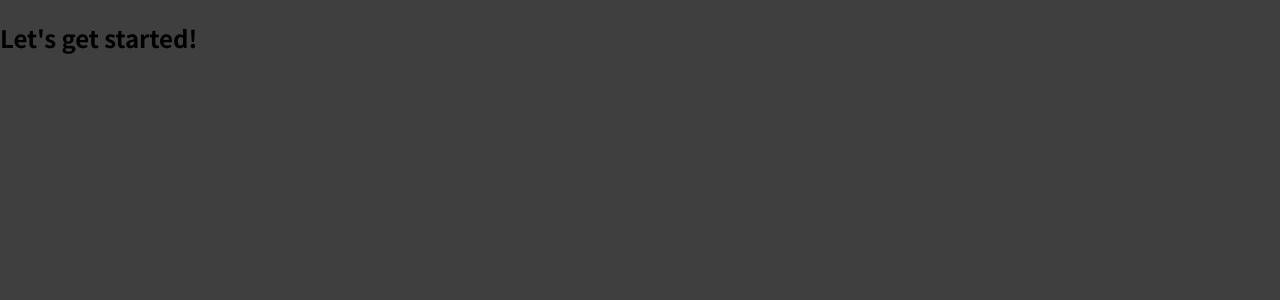
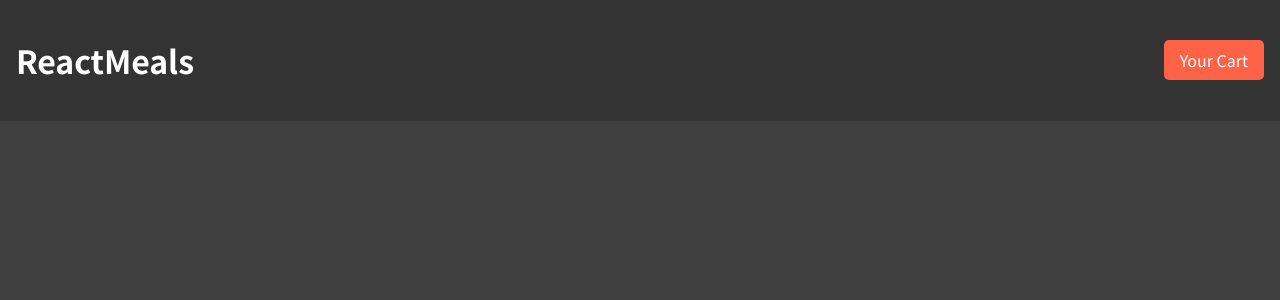
Before and after one commit to Kiran9991/Restaurant-React-app, a React (Create React App) app: page / in a window 1280 px wide. Shown: the top 300 px of the page. Built offline with nearby package versions, Linux system fonts and the light colour scheme.

Commit message:
Adder Header

```diff
--- a/src/App.js
+++ b/src/App.js
@@ -1,7 +1,11 @@
+import React from "react";
+
+import Header from "./Components/Header";
+
 function App() {
   return (
     <div>
-      <h2>Let's get started!</h2>
+      <Header/>
     </div>
   );
 }
--- /dev/null
+++ b/src/Components/Header.css
@@ -0,0 +1,15 @@
+.header {
+  display: flex;
+  justify-content: space-between;
+  align-items: center;
+  background-color: #333;
+  color: #fff;
+  padding: 1rem;
+}
+
+.cart {
+  background-color: #ff6347;
+  color: #fff;
+  padding: 0.5rem 1rem;
+  border-radius: 5px;
+}
--- /dev/null
+++ b/src/Components/Header.js
@@ -0,0 +1,13 @@
+
+import './Header.css';
+
+const Header = () => {
+  return (
+    <header className="header">
+      <h1>ReactMeals</h1>
+      <div className="cart">Your Cart</div>
+    </header>
+  );
+};
+
+export default Header;
```
